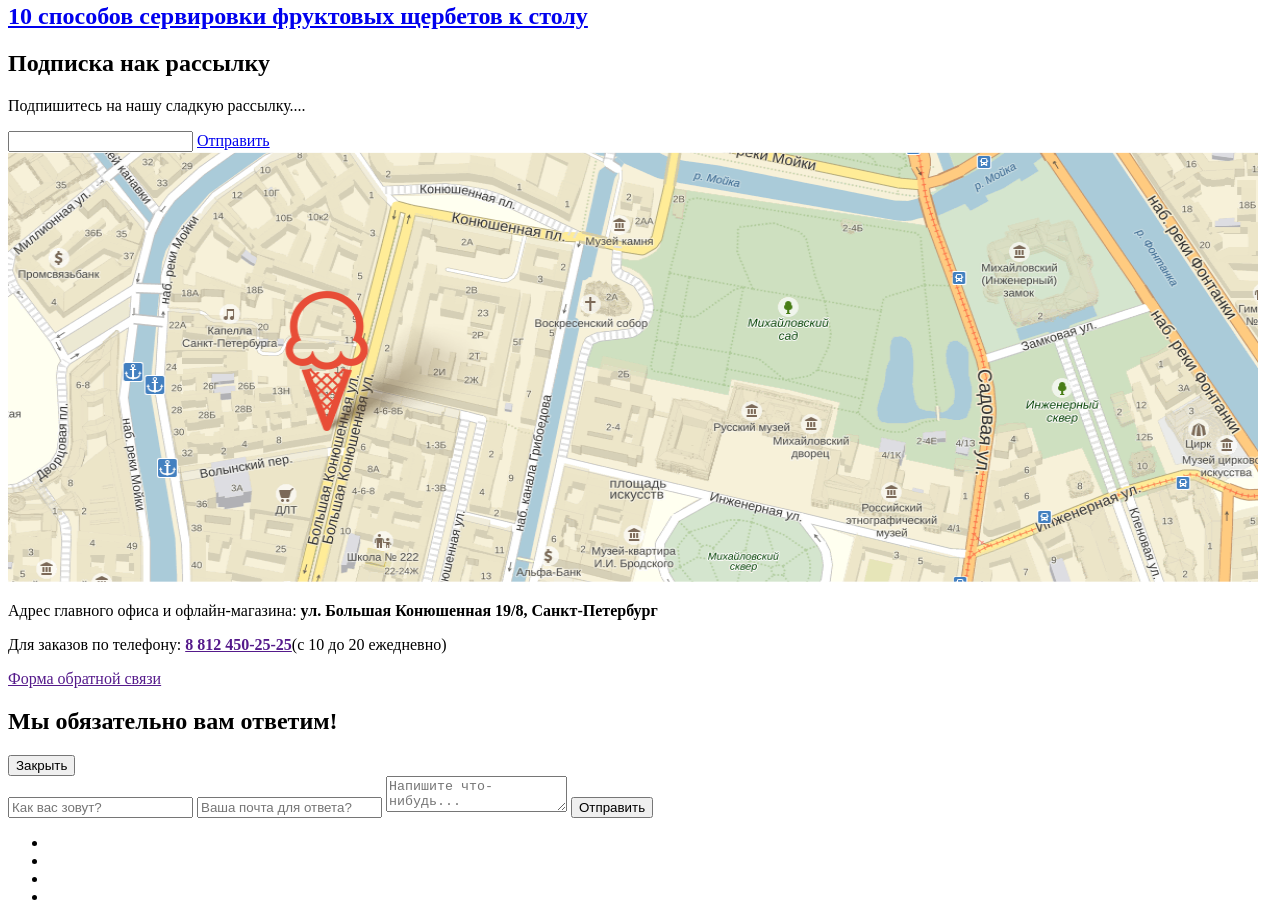
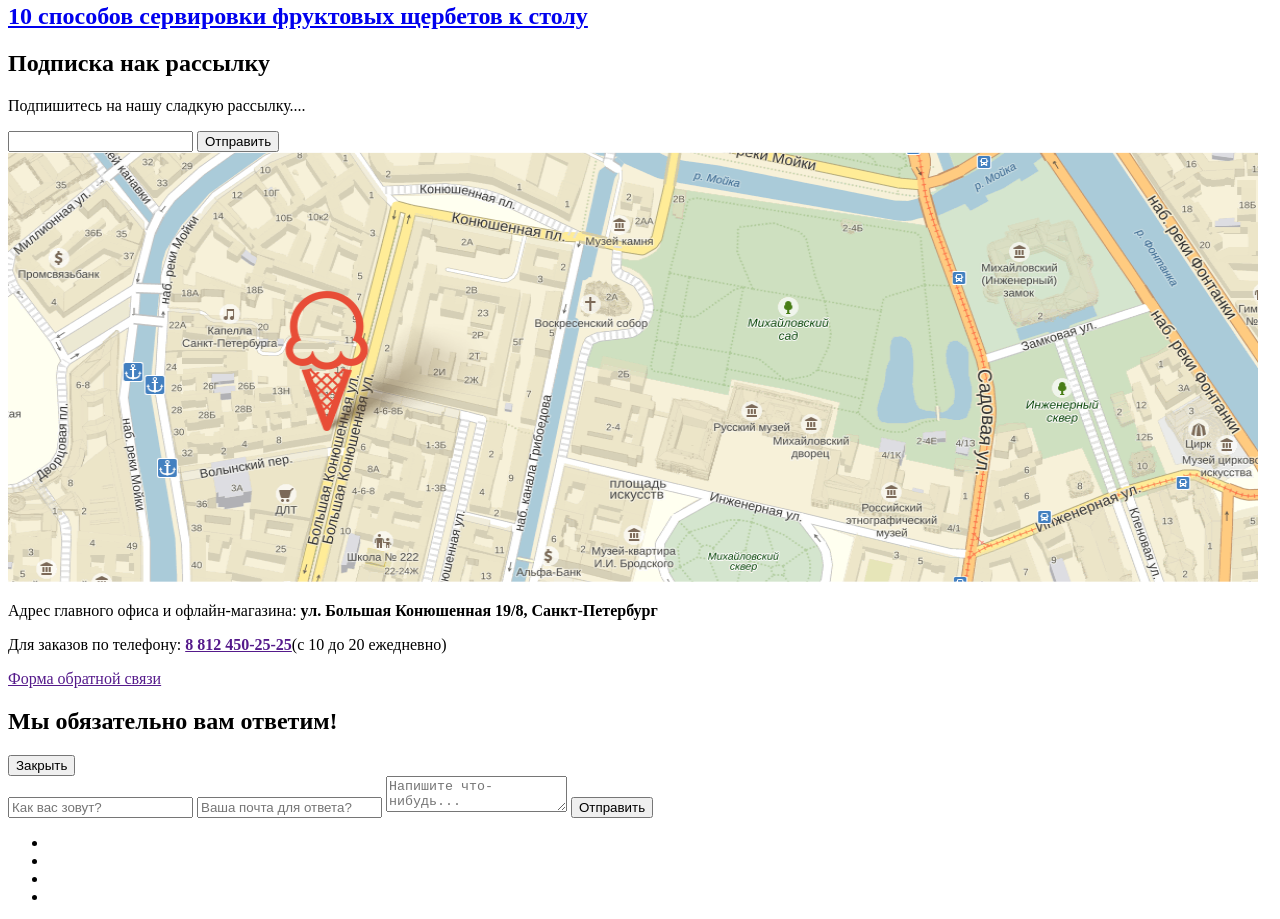
Before and after one commit to glava456/913895-gllacy, a plain HTML site: page index.html in a window 1280 px wide. Shown: the part 3036-3955 px from the top of the page. Drawn offline with Linux system fonts and the light colour scheme.

Commit message:
Замена ссылкина кнопку Отправить

```diff
--- a/index.html
+++ b/index.html
@@ -131,7 +131,7 @@
          <h2 class="visually-hidden">Подписка нак рассылку</h2>
          <p>Подпишитесь на нашу сладкую рассылку....</p>
          <input type="email">
-         <a class="button" href="#">Отправить</a>
+         <button type="submit" class="button">Отправить</button>
       </section>
 
       <section class="maps">
```
